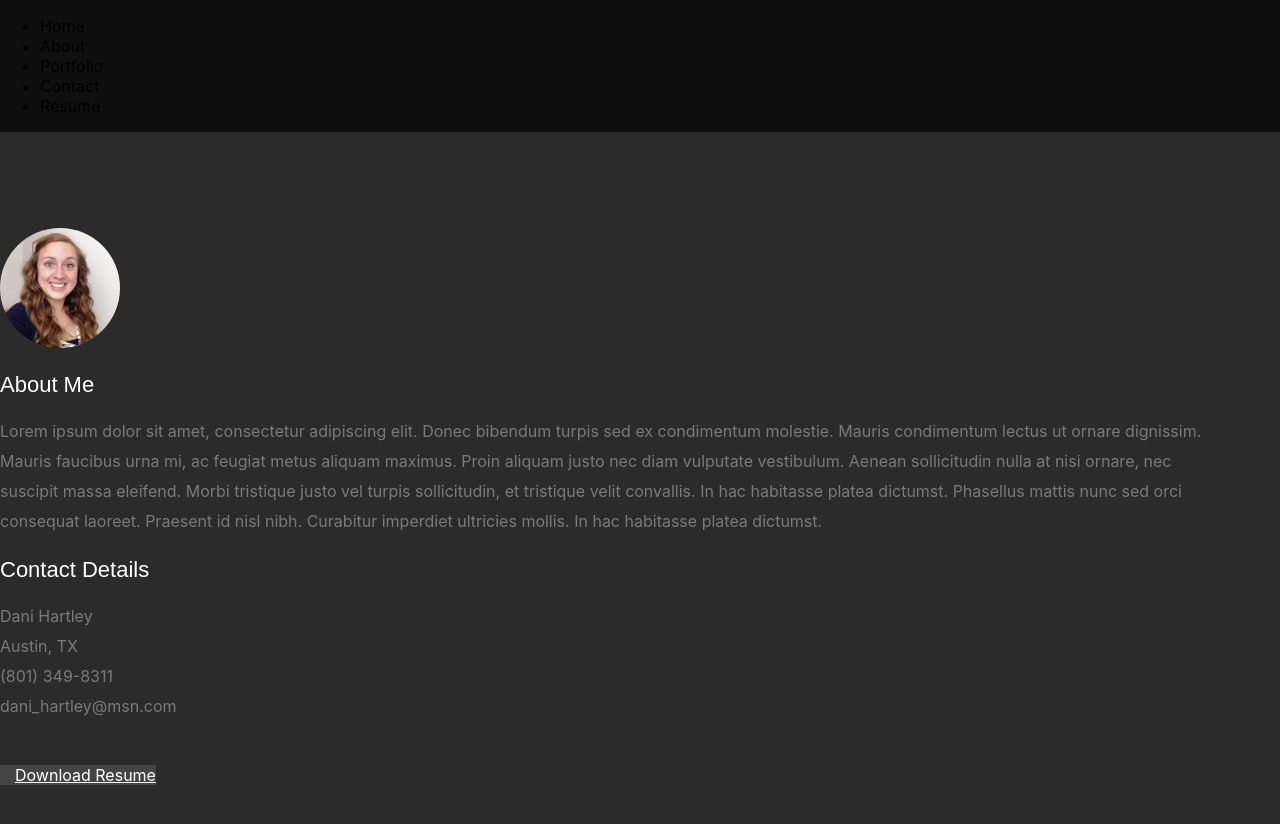
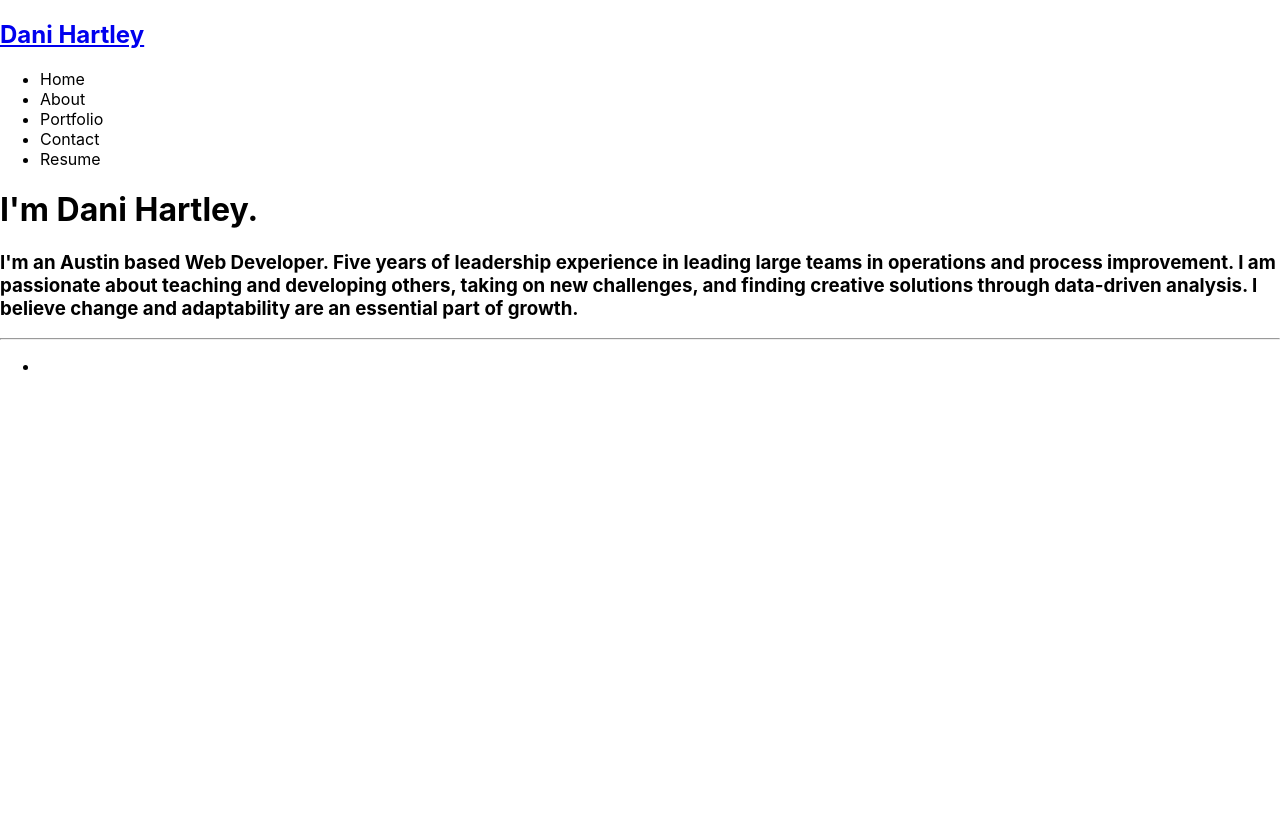
Before and after one commit to dani-hartley/react-portfolio, a React (Create React App) app: page / in a window 1280 px wide. Shown: the top 824 px of the page. After the commit the page ends 800 px from the top, so only its background shows below. Built offline with nearby package versions, Linux system fonts and the light colour scheme.

Commit message:
added home section

```diff
--- a/src/App.css
+++ b/src/App.css
@@ -37,7 +37,7 @@
   }
 } */
 
-body { background: #0f0f0f; }
+/* body { background: #0f0f0f; } */
 
 #about {
   background: #2B2B2B;
--- a/src/App.js
+++ b/src/App.js
@@ -1,13 +1,14 @@
 import React, { useState } from 'react';
 import './App.css';
 import Nav from './components/Nav';
+import Home from './components/Home';
 import About from './components/About';
 import ContactForm from './components/Contact';
 
 
 function App() {
   //Set state default to Home
-  const [currentPage, handlePageChange] = useState("About");
+  const [currentPage, handlePageChange] = useState("Home");
   //Render page function to switch statement
   const renderPage = () => {
     switch (currentPage) {
@@ -15,6 +16,7 @@ function App() {
         return <About />;
       case "Contact":
         return <ContactForm />
+      default: return <Home />;
     }
   };
   return (
@@ -22,9 +24,12 @@ function App() {
         <main>
             <Nav
                 currentPage={currentPage}
-          handlePagechange={handlePageChange}
+                handlePageChange={handlePageChange}
             />
+
             <div>{renderPage(currentPage)}</div>
+
+
         </main>
     </div>
 );
--- /dev/null
+++ b/src/components/Home/index.js
@@ -0,0 +1,27 @@
+import React from 'react';
+
+function Home() {
+    return (
+        <header id="home">
+            <div className="row banner">
+                <div className="banner-text">
+                    <h1 className="responsive-headline">I'm Dani Hartley.</h1>
+                    <h3>I'm an Austin based <span>Web Developer</span>. Five years of leadership experience in leading large teams in operations and process improvement.
+                    I am passionate about teaching and developing others, taking on new challenges, and finding creative solutions through data-driven analysis.
+                    I believe change and adaptability are an essential part of growth. </h3>
+                    <hr />
+                    <ul className="social">
+                        <li><a href="https://github.com/dani-hartley"><i className="fa fa-github"></i></a></li>
+                    </ul>
+                </div>
+            </div>
+
+            <p className="scrolldown">
+                <a className="smoothscroll" href="#about"><i className="icon-down-circle"></i></a>
+            </p>
+
+        </header>
+    );
+}
+
+export default Home;
--- a/src/components/Nav/index.js
+++ b/src/components/Nav/index.js
@@ -4,6 +4,11 @@ function Nav(props) {
     const tabs = ['Home', 'About', 'Portfolio', 'Contact', 'Resume']
 
     return (
+        <header className="flex-row">
+            <h2>
+                <a href="https://dani-hartley.github.io/react-portfolio/">Dani Hartley</a>
+            </h2>
+            <nav className="flex-row">
                 <ul className="flex-row align-item-center nav-bar">
                     {tabs.map(tab => (
                         <li className={`nav-list ${props.currentPage === tab ? 'navActive' : 'nav-list'}`} key={tab}>
@@ -14,6 +19,8 @@ function Nav(props) {
                         </li>
                     ))}
                 </ul>
+            </nav>
+        </header>
     );
 }
 
```
Lines whose indentation alone changed are shown as unchanged.
